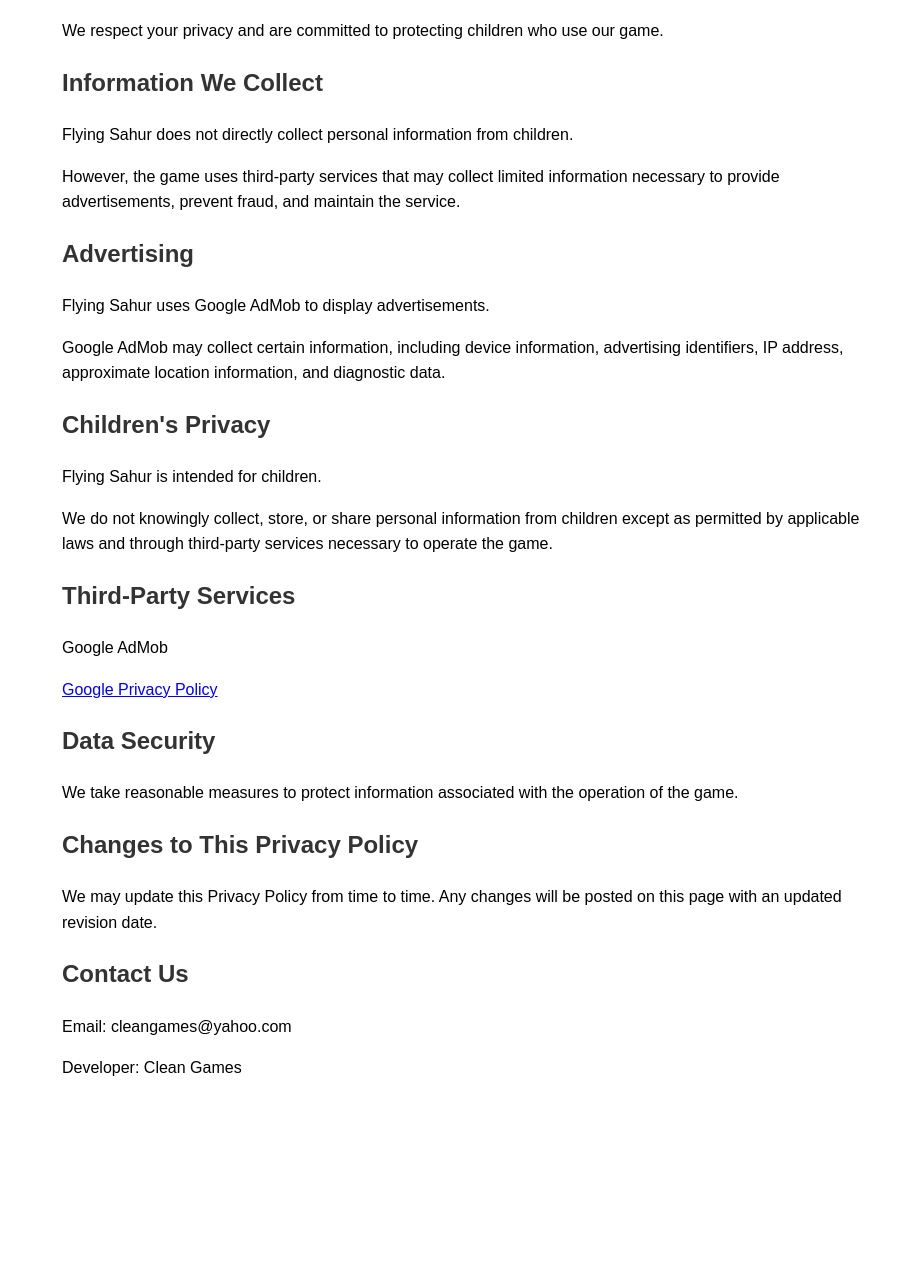
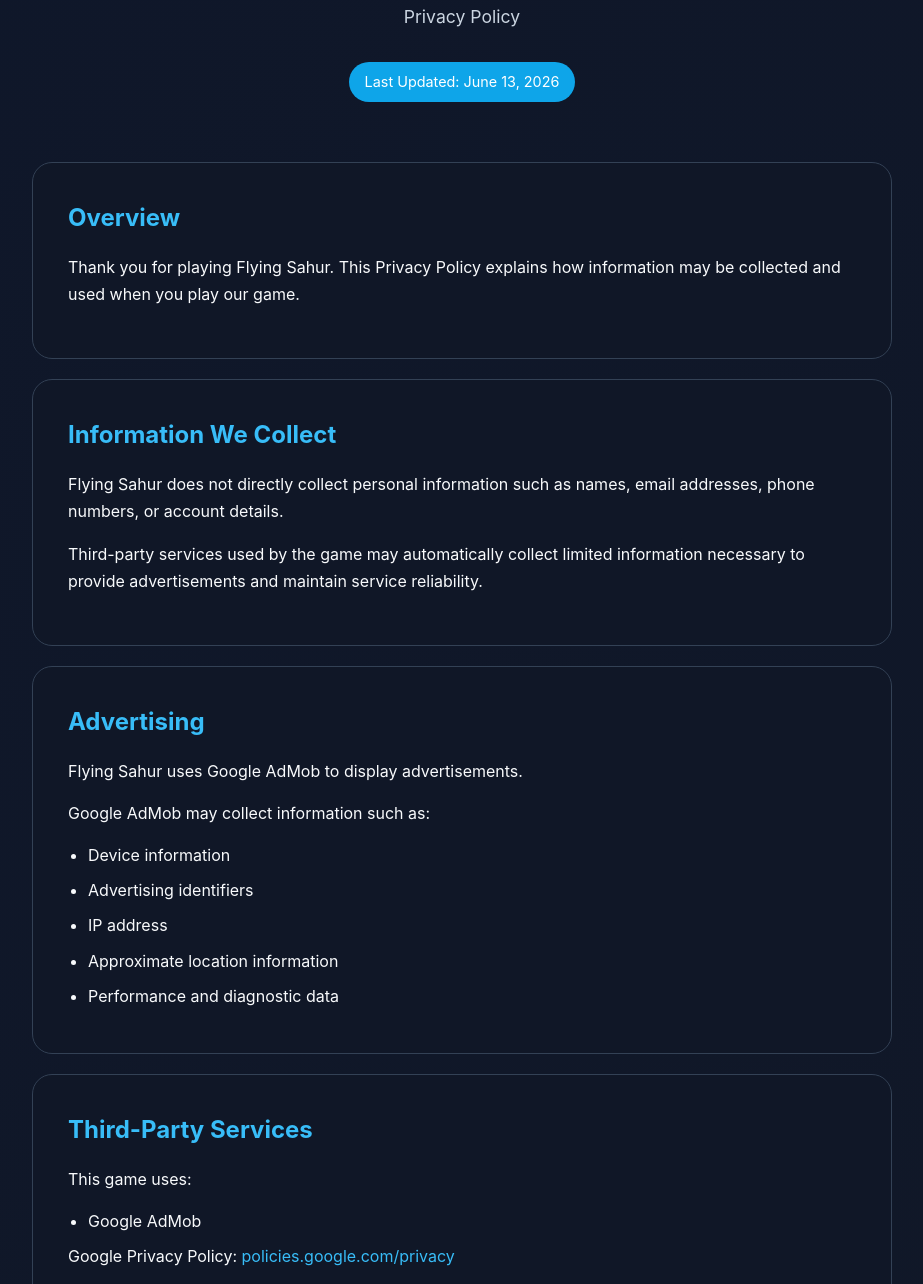
Before and after one commit to CleanGames/flying-sahur-privacy, a plain HTML site: page index.html in a window 1280 px wide. Shown: the part 219-1503 px from the top of the page, without its empty margins (178-1101 px from the left). Before the commit the page ends 1376 px from the top, so only its background shows below. Drawn offline with Linux system fonts and the light colour scheme.

Commit message:
Update index.html

````diff
--- a/index.html
+++ b/index.html
@@ -1,69 +1,238 @@
+```html
 <!DOCTYPE html>
 <html lang="en">
 <head>
 <meta charset="UTF-8">
 <meta name="viewport" content="width=device-width, initial-scale=1.0">
+
 <title>Flying Sahur Privacy Policy</title>
+
 <style>
-body {
-    font-family: Arial, sans-serif;
-    max-width: 800px;
-    margin: 40px auto;
-    padding: 20px;
-    line-height: 1.6;
+:root{
+    --bg:#0f172a;
+    --card:#111827;
+    --card-light:#1f2937;
+    --text:#f8fafc;
+    --muted:#cbd5e1;
+    --accent:#38bdf8;
+    --border:#334155;
 }
-h1, h2 {
-    color: #333;
+
+*{
+    margin:0;
+    padding:0;
+    box-sizing:border-box;
+}
+
+body{
+    font-family: Inter, Segoe UI, Roboto, Arial, sans-serif;
+    background: linear-gradient(135deg,#0f172a,#111827);
+    color:var(--text);
+    line-height:1.7;
+    min-height:100vh;
+}
+
+.container{
+    max-width:900px;
+    margin:0 auto;
+    padding:40px 20px;
+}
+
+.hero{
+    text-align:center;
+    padding:60px 30px;
+}
+
+.hero h1{
+    font-size:3rem;
+    margin-bottom:12px;
+}
+
+.hero p{
+    color:var(--muted);
+    font-size:1.1rem;
+}
+
+.card{
+    background:rgba(17,24,39,.95);
+    border:1px solid var(--border);
+    border-radius:20px;
+    padding:35px;
+    margin-bottom:20px;
+    backdrop-filter: blur(10px);
+}
+
+h2{
+    color:var(--accent);
+    margin-bottom:15px;
+}
+
+p{
+    margin-bottom:15px;
+}
+
+ul{
+    padding-left:20px;
+}
+
+li{
+    margin-bottom:8px;
+}
+
+a{
+    color:var(--accent);
+    text-decoration:none;
+}
+
+a:hover{
+    text-decoration:underline;
+}
+
+.footer{
+    text-align:center;
+    color:var(--muted);
+    margin-top:30px;
+    padding-bottom:30px;
+}
+
+.badge{
+    display:inline-block;
+    background:#0ea5e9;
+    color:white;
+    padding:8px 16px;
+    border-radius:999px;
+    font-size:.9rem;
+    margin-top:15px;
+}
+
+@media (max-width:768px){
+    .hero h1{
+        font-size:2rem;
+    }
+
+    .card{
+        padding:25px;
+    }
 }
 </style>
 </head>
+
 <body>
 
-<h1>Flying Sahur Privacy Policy</h1>
+<div class="container">
 
-<p><strong>Last Updated:</strong> June 13, 2026</p>
+    <section class="hero">
+        <h1>Flying Sahur</h1>
+        <p>Privacy Policy</p>
+        <div class="badge">Last Updated: June 13, 2026</div>
+    </section>
 
-<p>Thank you for playing Flying Sahur.</p>
+    <div class="card">
+        <h2>Overview</h2>
+        <p>
+            Thank you for playing Flying Sahur. This Privacy Policy explains how
+            information may be collected and used when you play our game.
+        </p>
+    </div>
 
-<p>We respect your privacy and are committed to protecting children who use our game.</p>
+    <div class="card">
+        <h2>Information We Collect</h2>
+        <p>
+            Flying Sahur does not directly collect personal information such as
+            names, email addresses, phone numbers, or account details.
+        </p>
 
-<h2>Information We Collect</h2>
+        <p>
+            Third-party services used by the game may automatically collect
+            limited information necessary to provide advertisements and maintain
+            service reliability.
+        </p>
+    </div>
 
-<p>Flying Sahur does not directly collect personal information from children.</p>
+    <div class="card">
+        <h2>Advertising</h2>
 
-<p>However, the game uses third-party services that may collect limited information necessary to provide advertisements, prevent fraud, and maintain the service.</p>
+        <p>
+            Flying Sahur uses Google AdMob to display advertisements.
+        </p>
 
-<h2>Advertising</h2>
+        <p>
+            Google AdMob may collect information such as:
+        </p>
 
-<p>Flying Sahur uses Google AdMob to display advertisements.</p>
+        <ul>
+            <li>Device information</li>
+            <li>Advertising identifiers</li>
+            <li>IP address</li>
+            <li>Approximate location information</li>
+            <li>Performance and diagnostic data</li>
+        </ul>
+    </div>
 
-<p>Google AdMob may collect certain information, including device information, advertising identifiers, IP address, approximate location information, and diagnostic data.</p>
+    <div class="card">
+        <h2>Third-Party Services</h2>
 
-<h2>Children's Privacy</h2>
+        <p>
+            This game uses:
+        </p>
 
-<p>Flying Sahur is intended for children.</p>
+        <ul>
+            <li>Google AdMob</li>
+        </ul>
 
-<p>We do not knowingly collect, store, or share personal information from children except as permitted by applicable laws and through third-party services necessary to operate the game.</p>
+        <p>
+            Google Privacy Policy:
+            <a href="https://policies.google.com/privacy" target="_blank">
+                policies.google.com/privacy
+            </a>
+        </p>
+    </div>
 
-<h2>Third-Party Services</h2>
+    <div class="card">
+        <h2>User Consent</h2>
 
-<p>Google AdMob</p>
+        <p>
+            Where required by law, users may be presented with consent options
+            regarding advertising and data processing through Google's consent
+            management tools.
+        </p>
+    </div>
 
-<p><a href="https://policies.google.com/privacy">Google Privacy Policy</a></p>
+    <div class="card">
+        <h2>Children's Privacy</h2>
 
-<h2>Data Security</h2>
+        <p>
+            Flying Sahur is intended for a general audience and is not
+            specifically directed to children under 13 years of age.
+        </p>
 
-<p>We take reasonable measures to protect information associated with the operation of the game.</p>
+        <p>
+            We do not knowingly collect personal information from children.
+        </p>
+    </div>
 
-<h2>Changes to This Privacy Policy</h2>
+    <div class="card">
+        <h2>Changes to This Policy</h2>
 
-<p>We may update this Privacy Policy from time to time. Any changes will be posted on this page with an updated revision date.</p>
+        <p>
+            We may update this Privacy Policy from time to time. Any changes
+            will be posted on this page with an updated revision date.
+        </p>
+    </div>
 
-<h2>Contact Us</h2>
+    <div class="card">
+        <h2>Contact</h2>
 
-<p>Email: cleangames@yahoo.com</p>
+        <p><strong>Developer:</strong> Clean Games</p>
+        <p><strong>Email:</strong> cleangames@yahoo.com</p>
+    </div>
 
-<p>Developer: Clean Games</p>
+    <div class="footer">
+        © 2026 Clean Games. All Rights Reserved.
+    </div>
+
+</div>
 
 </body>
 </html>
+```
````
